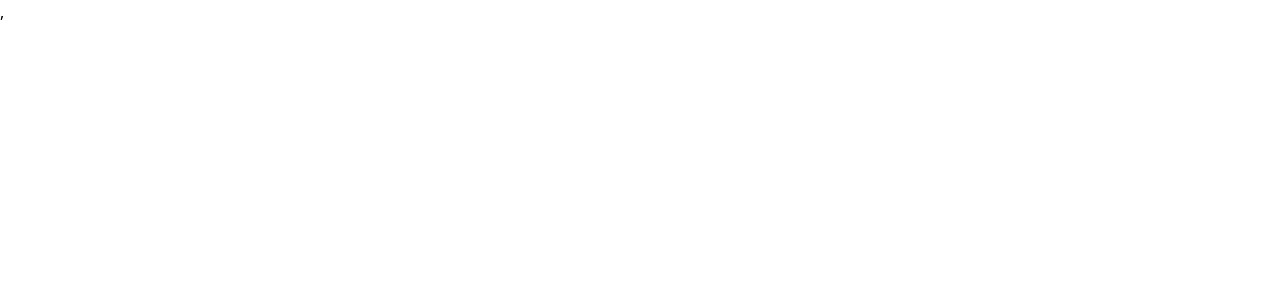
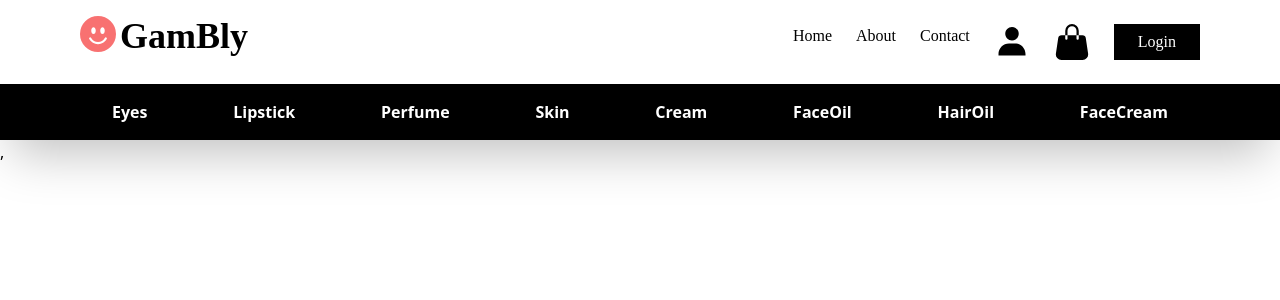
Before and after one commit to mohanverse/Gambly-cosmatics, a React (Vite) app: page /card in a window 1280 px wide. Before the commit this address had no page. Shown: the top 300 px of the page. Built offline with nearby package versions, Linux system fonts and the light colour scheme; a web font is replaced by a local one.

Commit message:
mohanverse

```diff
--- a/src/App.jsx
+++ b/src/App.jsx
@@ -3,6 +3,8 @@ import Home from './Home'
 import { Route, Routes } from 'react-router-dom'
 import Contact from './components/Contact'
 import About from './components/About'
+import User from './components/User'
+import Cardstore from './components/Cardstore'
 
 function App() {
   return (
@@ -11,6 +13,8 @@ function App() {
       <Route path="/" element={<Home />} />
       <Route path="/contact" element={<Contact />} />
       <Route path="/about" element={<About />} />
+      <Route path="/card" element={<Cardstore/>} />
+      <Route path="/user" element={<User/>} />
     </Routes>
     </>
   )
--- a/src/components/Card.jsx
+++ b/src/components/Card.jsx
@@ -23,7 +23,7 @@ function Card() {
         return (
           <div className="flex justify-center border py-10 px-5">
             <div className="h-[400px]">
-                <img className="w-52" src={data.image_link} alt="img" />
+                <img className="w-52 ml-10" src={data.image_link} alt="img" />
                 <div className="h-16">
                     <h1 className="text-xl font-md">{data.name}</h1>
                     <h1 className="text-xl font-md">{data.rating}</h1>
--- /dev/null
+++ b/src/components/Cardstore.jsx
@@ -0,0 +1,12 @@
+import React from 'react'
+import Navbar from './Navbar'
+
+function Cardstore() {
+  return (
+    <>
+    <Navbar/>
+    </>
+  )
+}
+
+export default Cardstore
--- a/src/components/Navbar.jsx
+++ b/src/components/Navbar.jsx
@@ -5,6 +5,8 @@ import {GiHamburgerMenu} from 'react-icons/gi'
 import {MdOutlineClose} from 'react-icons/md'
 import {BsFillEmojiSmileFill} from 'react-icons/bs'
 import {BsHandbagFill} from 'react-icons/bs'
+import {BiSolidUser} from 'react-icons/bi'
+
 
 function Navbar() {
     const [display, setDisplay]=useState('hidden');
@@ -27,7 +29,8 @@ function Navbar() {
                     <Link to="/">Home</Link>
                     <Link to="/about">About</Link>
                     <Link to="/contact">Contact</Link>
-                    <BsHandbagFill className='text-3xl'/>
+                    <Link to="/user"><BiSolidUser className='text-4xl'/></Link>
+                    <Link to="/card"><BsHandbagFill className='text-4xl' /></Link>
                     <button className='bg-black text-white px-6 p-1'>Login</button>
                 </div>
 
@@ -38,7 +41,8 @@ function Navbar() {
                     <Link to="/">Home</Link>
                     <Link to="/about">About</Link>
                     <Link to="/contact">Contact</Link>
-                    <BsHandbagFill className='text-4xl' />
+                    <Link><BiSolidUser className='text-3xl'/></Link>
+                    <Link><BsHandbagFill className='text-4xl' /></Link>
                     <button className='bg-white rounded-sm text-black px-6 p-1'>Login</button>
                 </div>
              </div>
--- /dev/null
+++ b/src/components/User.jsx
@@ -0,0 +1,12 @@
+import React from 'react'
+import Navbar from './Navbar'
+
+function User() {
+  return (
+    <>
+    <Navbar/>
+    </>
+  )
+}
+
+export default User
```
